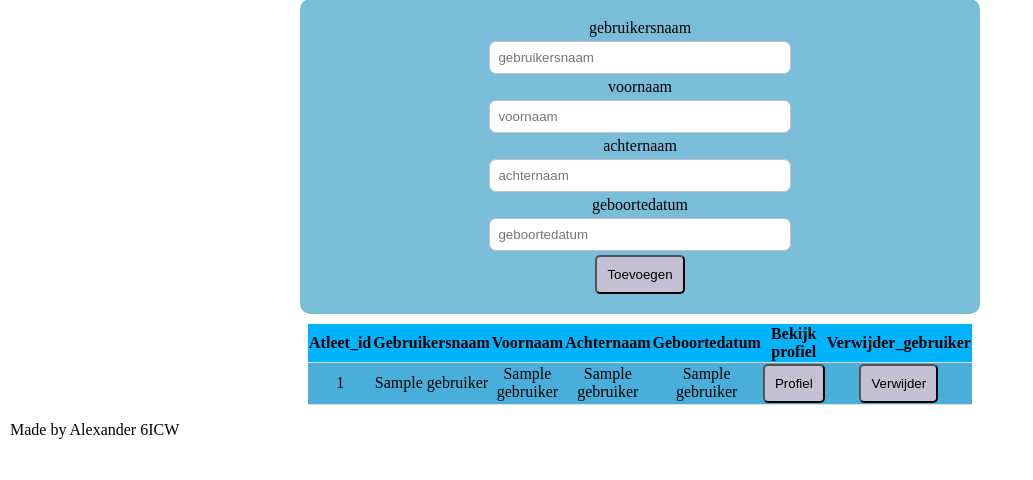
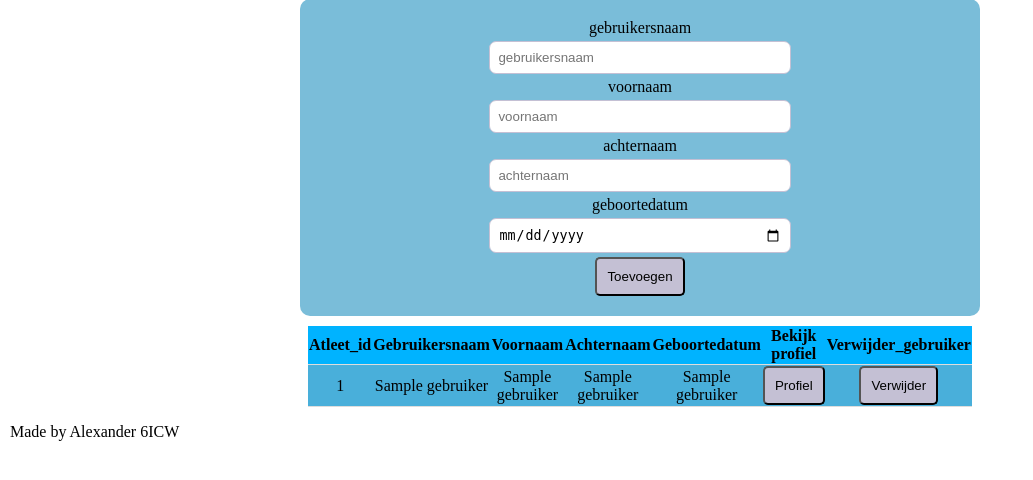
Before and after one commit to AlexanderDefauw/eindproject_AlexanderDefauw, a Flask app: template src/presentation/templates/admin/gebruikers.html in a window 1280 px wide. Shown: the part 145-625 px from the top of the page, without its empty margins (0-1033 px from the left). Run offline with Flask 3, Linux system fonts and the light colour scheme; the template is opened without the code that fills it: most values are stand-ins (such as "Sample title", 1, 10 or a date in 2020).

Commit message:
nieuwe commit 260614

```diff
--- a/src/data/gebruikers_opslagplaats.py
+++ b/src/data/gebruikers_opslagplaats.py
@@ -62,7 +62,8 @@ class gebruikers_database:
     def voeg_gebruiker_toe(self, gebruikersnaam, voornaam, achternaam, geboortedatum):
         conn = sqlite3.connect(self.DB_PATH)
         c = conn.cursor()
-        c.execute("INSERT OR IGNORE INTO gebruikers (gebruikersnaam, voornaam, achternaam, geboortedatum) VALUES ( ?, ?, ? , ?)",
+
+        c.execute("INSERT INTO gebruikers (gebruikersnaam, voornaam, achternaam, geboortedatum) VALUES ( ?, ?, ? , ?)",
         (gebruikersnaam, voornaam, achternaam, geboortedatum))
         conn.commit()
         conn.close()
--- a/src/domain/Gebruiker_service.py
+++ b/src/domain/Gebruiker_service.py
@@ -29,7 +29,9 @@ class gebruikerservice:
             raise ValueError("voornaan mag alleen uit letters bestaan")
         if achternaam.isalpha() == False:
             raise ValueError("achternaam mag alleen uit letters bestaan")
-        self.Data_base.voeg_gebruiker_toe(gebruikersnaam=gebruikersnaam,voornaam=voornaam,achternaam=achternaam,geboortedatum=geboortedatum)
-
+        try:
+            self.Data_base.voeg_gebruiker_toe(gebruikersnaam=gebruikersnaam,voornaam=voornaam,achternaam=achternaam,geboortedatum=geboortedatum)
+        except:
+            raise ValueError("er is een fout opgelopen bij het toevoegen van de gebruiker")
     def verwijder_gebruiker(self,gebruikersnaam):
         self.Data_base.verwijder_gebruiker(gebruikersnaam=gebruikersnaam)
--- a/src/presentation/app.py
+++ b/src/presentation/app.py
@@ -85,15 +85,15 @@ def create_app():
     def locatie_toevoegen():
 
         api_key:str = request.form.get("api_key","0")
-        laltidude:str = request.form.get("lann","0")
-        longitude:str = request.form.get("longal","0")
-        snelheid:str = request.form.get("snelheid","0")
-        atleet_id:str = request.form.get("atleet_id","")
+        laltidude = request.form.get("lann","0")
+        longitude = request.form.get("longal","0")
+        snelheid = request.form.get("snelheid","0")
+        atleet_id = request.form.get("atleet_id","")
 
-        afstand:str = request.form.get("afstand","0")
+        afstand = request.form.get("afstand","0")
         Loopmodule = request.form.get("loopmodule","0")
-        trainings_nummer:str = request.form.get("trainings_nummer","")
-        time:str = request.form.get("time","0")
+        trainings_nummer = request.form.get("trainings_nummer","")
+        time = request.form.get("time","0")
 
 
         try:
--- a/src/presentation/static/style.css
+++ b/src/presentation/static/style.css
@@ -88,6 +88,16 @@ input[type=text]{
   border-radius: 7px;
   box-sizing: border-box;
 }
+input[type=date]{
+  margin: 0 auto;
+  width: 100%;
+  padding: 8px;
+  margin: 4px 0;
+  display: inline-block;
+  border: 1px solid #c4c0d4;;
+  border-radius: 7px;
+  box-sizing: border-box;
+}
 .centerdiv{
   display: flex;
   justify-content: center;
--- a/src/presentation/templates/admin/gebruikers.html
+++ b/src/presentation/templates/admin/gebruikers.html
@@ -21,7 +21,7 @@
                 <input type="text" name="achternaam" placeholder="achternaam">
             </label>
             <label>geboortedatum
-                <input type="text" name="geboortedatum" placeholder="geboortedatum">
+                <input type="date" name="geboortedatum" placeholder="geboortedatum">
             </label>
             <button type="submit">Toevoegen</button>
         </form>
```
Also changed, not shown: README.md.
